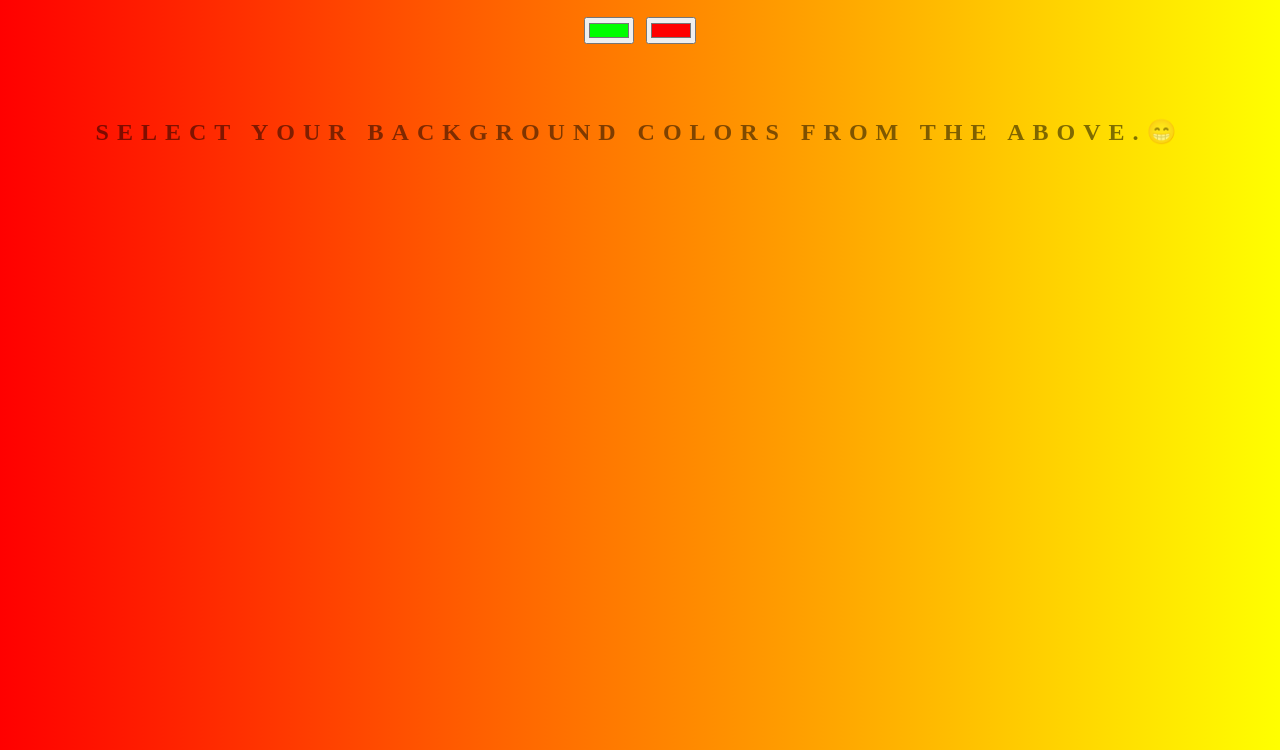
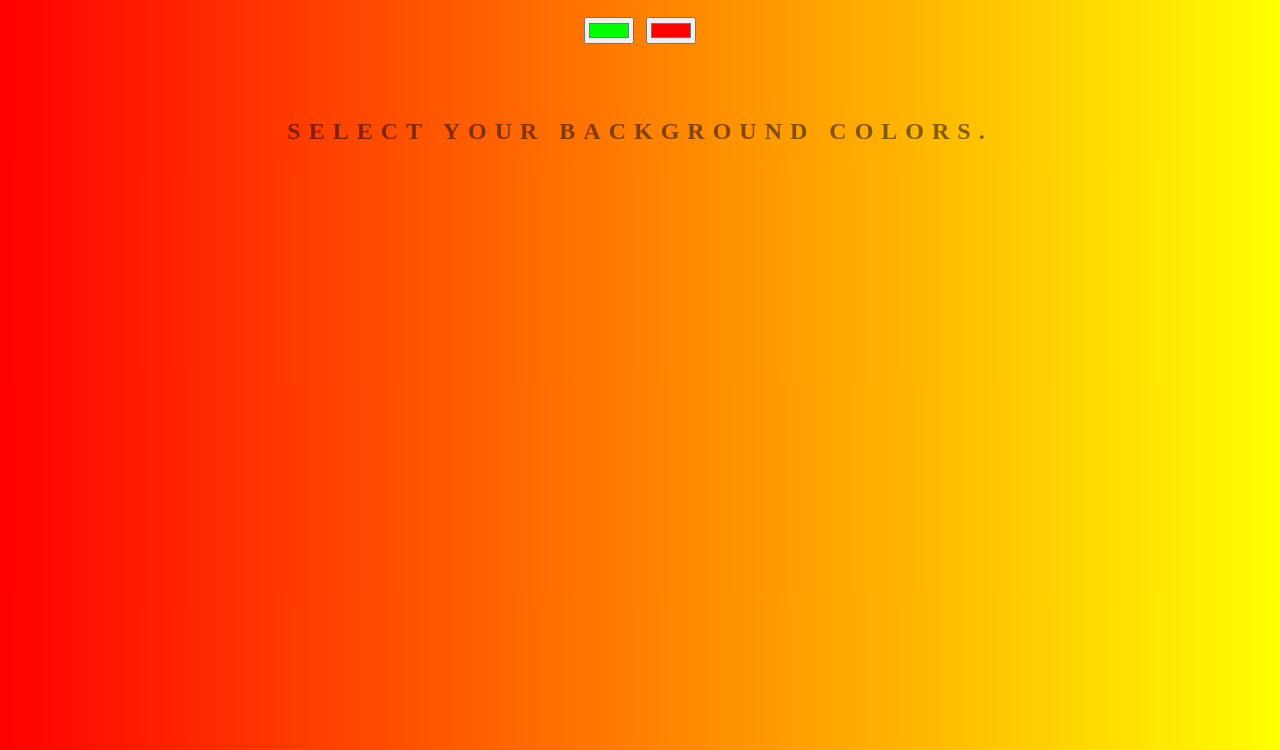
Before and after one commit to Iambuksman/background-generator, a website: page index.html in a window 1280 px wide. Shown: the part 50-800 px from the top of the page. Drawn offline with nearby package versions, Linux system fonts and the light colour scheme.

Commit message:
modified

```diff
--- a/index.html
+++ b/index.html
@@ -16,7 +16,7 @@
     <br>
     <br>
     <br>
-    <h2 class="animated infinite bounce delay-2s">Select your background colors from the above.😁</h2>
+    <h2 class="animated infinite bounce delay-2s">Select your background colors.</h2>
     <h3></h3>
     <script src="script.js"></script>
 </body>
```
Also changed, not shown: package.json (added, +23 -0 lines).
